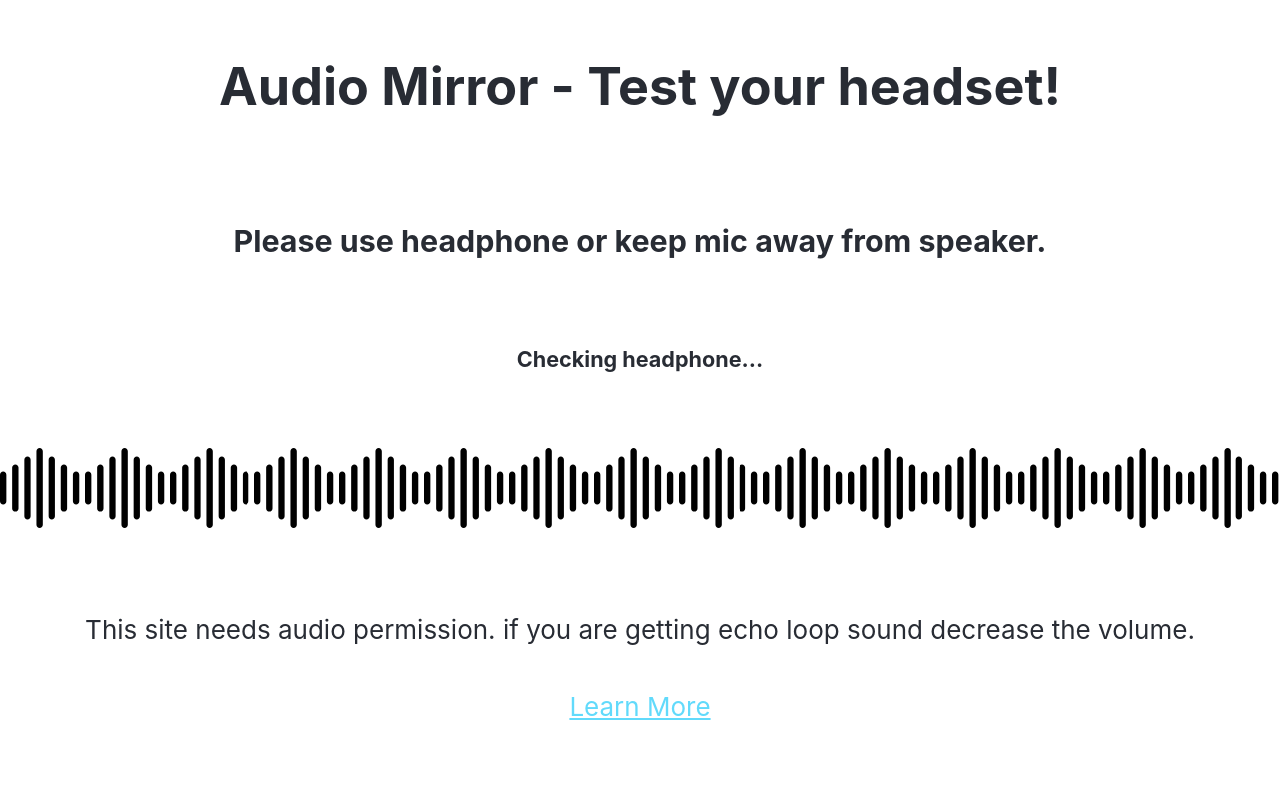
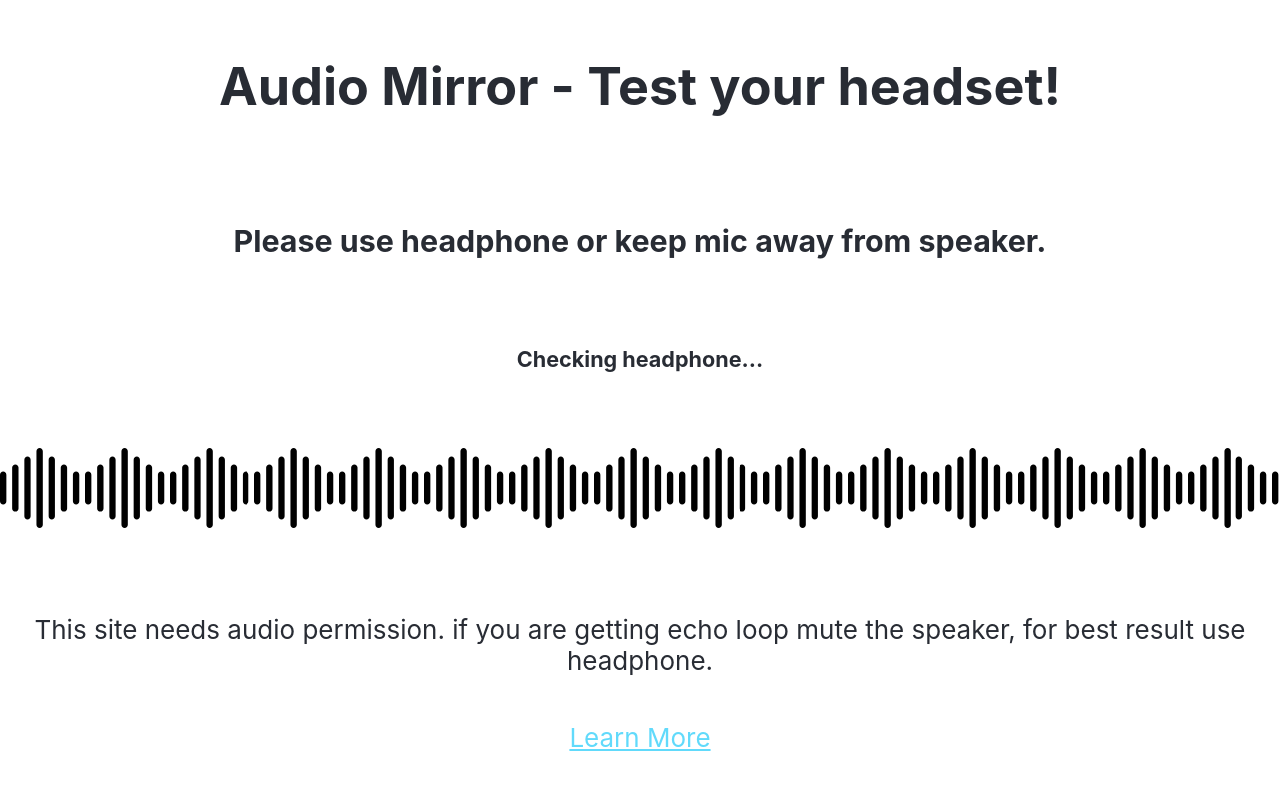
Before and after one commit to nadirlaskar/AudioMirror, a React (Create React App) app: page / in a window 1280 px wide. Shown: the top 790 px of the page. Built offline with nearby package versions, Linux system fonts and the light colour scheme; no server answers.

Commit message:
updated text

```diff
--- a/src/App.js
+++ b/src/App.js
@@ -52,7 +52,7 @@ function App() {
         <h3>Please use headphone or keep mic away from speaker.</h3>
         {shoudUseHeadsetUI}
         <div className={["App-logo", hasHeadset ? " active" : ""].join("")} alt="logo" />
-        <p>This site needs audio permission. if you are getting echo loop sound decrease the volume.</p>
+        <p>This site needs audio permission. if you are getting echo loop mute the speaker, for best result use headphone.</p>
         <a
           className="App-link"
           href="https://github.com/nadirlaskar/AudioMirror/blob/master/README.md"
```
